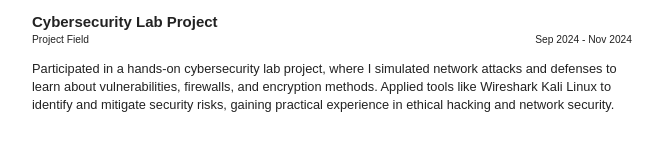
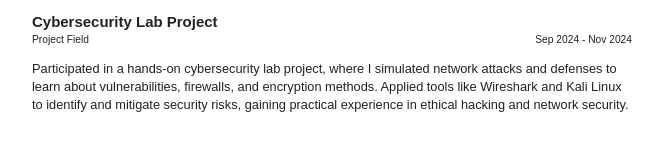
Before and after one commit to mt-es/mt-es.github.io, a plain HTML site: page index.html in a window 1280 px wide. Shown: the part 591-742 px from the top of the page, 308-971 px from the left. Drawn offline with Linux system fonts and the light colour scheme.

Commit message:
Update index.html

```diff
--- a/index.html
+++ b/index.html
@@ -98,7 +98,7 @@
 					<div class="meta">
 						<span class="field">Project Field</span> <span class="date">Sep 2024 - Nov 2024</span>
 					</div>
-					<p class="description">Participated in a hands-on cybersecurity lab project, where I simulated network attacks and defenses to learn about vulnerabilities, firewalls, and encryption methods. Applied tools like Wireshark Kali Linux to identify and mitigate security risks, gaining practical experience in ethical hacking and network security.  </p>
+					<p class="description">Participated in a hands-on cybersecurity lab project, where I simulated network attacks and defenses to learn about vulnerabilities, firewalls, and encryption methods. Applied tools like Wireshark and Kali Linux to identify and mitigate security risks, gaining practical experience in ethical hacking and network security.  </p>
 				</section> <!-- end project description -->
 
 				</div> <!-- end description -->
```
